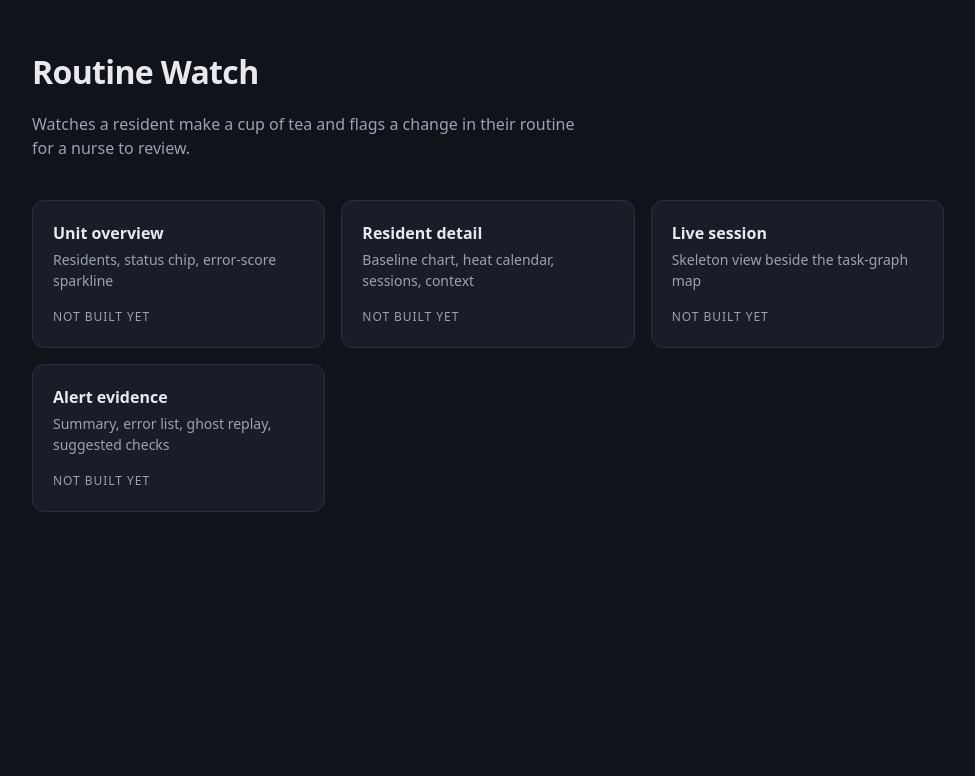
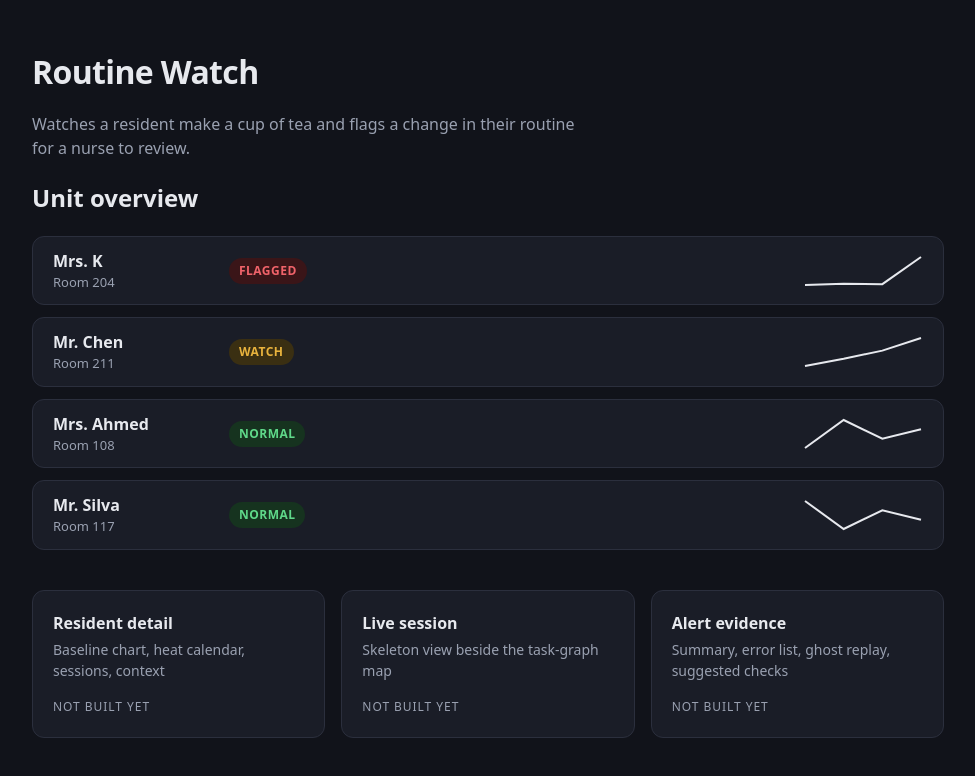
Before and after one commit to IanLeung12/routinely, a React (Vite) app in the folder web/: page / in a window 1280 px wide. Shown: the top 776 px of the page, without its empty margins (152-1127 px from the left). Built offline with nearby package versions, Linux system fonts and the light colour scheme; no server answers.

Commit message:
T013: dashboard unit overview screen
Resident list with status chip (normal/watch/flagged) and an SVG
sparkline of each resident's error score, flagged residents sorted
first. fetchResidents() hits GET /residents, falling back to
web/src/mock/residents.ts when the API is unreachable.

```diff
--- a/web/src/App.tsx
+++ b/web/src/App.tsx
@@ -1,6 +1,7 @@
-/** The four screens in SPEC section 9. Each one is a later task. */
+import { UnitOverview } from './overview/UnitOverview.tsx'
+
+/** Screens 2-4 of SPEC section 9. Each one is a later task. */
 const screens = [
-  { name: 'Unit overview', detail: 'Residents, status chip, error-score sparkline' },
   { name: 'Resident detail', detail: 'Baseline chart, heat calendar, sessions, context' },
   { name: 'Live session', detail: 'Skeleton view beside the task-graph map' },
   { name: 'Alert evidence', detail: 'Summary, error list, ghost replay, suggested checks' },
@@ -17,6 +18,11 @@ export default function App() {
         </p>
       </header>
 
+      <section>
+        <h2>Unit overview</h2>
+        <UnitOverview />
+      </section>
+
       <ul className="screens">
         {screens.map((screen) => (
           <li key={screen.name}>
--- a/web/src/index.css
+++ b/web/src/index.css
@@ -71,3 +71,73 @@ h1 {
   letter-spacing: 0.08em;
   color: var(--muted);
 }
+
+.muted {
+  color: var(--muted);
+}
+
+.resident-list {
+  display: flex;
+  flex-direction: column;
+  gap: 0.75rem;
+  margin: 1rem 0 2.5rem;
+  padding: 0;
+  list-style: none;
+}
+
+.resident-row {
+  display: flex;
+  align-items: center;
+  gap: 1rem;
+  padding: 0.75rem 1.25rem;
+  border: 1px solid var(--border);
+  border-radius: 0.75rem;
+  background: var(--panel);
+}
+
+.resident-identity {
+  display: flex;
+  flex-direction: column;
+  min-width: 10rem;
+}
+
+.resident-name {
+  font-weight: 600;
+}
+
+.resident-room {
+  font-size: 0.8125rem;
+  color: var(--muted);
+}
+
+.resident-row .status-chip {
+  flex-shrink: 0;
+}
+
+.resident-row svg {
+  margin-left: auto;
+}
+
+.status-chip {
+  padding: 0.25rem 0.625rem;
+  border-radius: 999px;
+  font-size: 0.75rem;
+  font-weight: 600;
+  text-transform: uppercase;
+  letter-spacing: 0.04em;
+}
+
+.status-chip--normal {
+  background: #16331f;
+  color: #5fd889;
+}
+
+.status-chip--watch {
+  background: #3a2f12;
+  color: #e8b33d;
+}
+
+.status-chip--flagged {
+  background: #3a1518;
+  color: #f0636a;
+}
--- /dev/null
+++ b/web/src/mock/residents.ts
@@ -0,0 +1,55 @@
+import type { ResidentSummary } from '../overview/types.ts'
+
+/** Shown when the API is unreachable, so the dashboard still has something to demo
+ * (SPEC section 8: most normal, one spike, one drift). Mirrors the shape of the demo
+ * residents the pipeline serves from `GET /residents`. */
+export const mockResidents: ResidentSummary[] = [
+  {
+    id: 'mrs-k',
+    name: 'Mrs. K',
+    room: '204',
+    status: 'flagged',
+    scores: [
+      { ts: '2025-12-29T09:00:00+00:00', score: 0.12 },
+      { ts: '2025-12-30T09:00:00+00:00', score: 0.15 },
+      { ts: '2025-12-31T09:00:00+00:00', score: 0.14 },
+      { ts: '2026-01-01T09:00:00+00:00', score: 0.78 },
+    ],
+  },
+  {
+    id: 'mr-chen',
+    name: 'Mr. Chen',
+    room: '211',
+    status: 'watch',
+    scores: [
+      { ts: '2025-12-29T09:00:00+00:00', score: 0.1 },
+      { ts: '2025-12-30T09:00:00+00:00', score: 0.18 },
+      { ts: '2025-12-31T09:00:00+00:00', score: 0.27 },
+      { ts: '2026-01-01T09:00:00+00:00', score: 0.41 },
+    ],
+  },
+  {
+    id: 'mrs-ahmed',
+    name: 'Mrs. Ahmed',
+    room: '108',
+    status: 'normal',
+    scores: [
+      { ts: '2025-12-29T09:00:00+00:00', score: 0.08 },
+      { ts: '2025-12-30T09:00:00+00:00', score: 0.11 },
+      { ts: '2025-12-31T09:00:00+00:00', score: 0.09 },
+      { ts: '2026-01-01T09:00:00+00:00', score: 0.1 },
+    ],
+  },
+  {
+    id: 'mr-silva',
+    name: 'Mr. Silva',
+    room: '117',
+    status: 'normal',
+    scores: [
+      { ts: '2025-12-29T09:00:00+00:00', score: 0.13 },
+      { ts: '2025-12-30T09:00:00+00:00', score: 0.1 },
+      { ts: '2025-12-31T09:00:00+00:00', score: 0.12 },
+      { ts: '2026-01-01T09:00:00+00:00', score: 0.11 },
+    ],
+  },
+]
--- /dev/null
+++ b/web/src/overview/Sparkline.tsx
@@ -0,0 +1,37 @@
+const WIDTH = 120
+const HEIGHT = 32
+const PADDING = 2
+
+/** Plain-SVG sparkline of a resident's error score over time (SPEC section 9). No
+ * chart library: this is a handful of points, not a reason to pull one in. */
+export function Sparkline({ scores }: { scores: { ts: string; score: number }[] }) {
+  if (scores.length === 0) {
+    return <svg width={WIDTH} height={HEIGHT} aria-hidden="true" />
+  }
+
+  const values = scores.map((point) => point.score)
+  const min = Math.min(...values)
+  const max = Math.max(...values)
+  const range = max - min || 1
+
+  const points = values.map((value, index) => {
+    const x =
+      values.length === 1
+        ? WIDTH / 2
+        : PADDING + (index / (values.length - 1)) * (WIDTH - 2 * PADDING)
+    const y = HEIGHT - PADDING - ((value - min) / range) * (HEIGHT - 2 * PADDING)
+    return `${x},${y}`
+  })
+
+  return (
+    <svg
+      width={WIDTH}
+      height={HEIGHT}
+      viewBox={`0 0 ${WIDTH} ${HEIGHT}`}
+      role="img"
+      aria-label={`error score trend, latest ${values[values.length - 1]}`}
+    >
+      <polyline points={points.join(' ')} fill="none" stroke="currentColor" strokeWidth={2} />
+    </svg>
+  )
+}
--- /dev/null
+++ b/web/src/overview/StatusChip.tsx
@@ -0,0 +1,13 @@
+import type { ResidentStatus } from './types.ts'
+
+const LABELS: Record<ResidentStatus, string> = {
+  normal: 'Normal',
+  watch: 'Watch',
+  flagged: 'Flagged',
+}
+
+/** Colour-coded status chip (SPEC section 9): a nurse should read it at a glance,
+ * no reading required beyond the colour and the word. */
+export function StatusChip({ status }: { status: ResidentStatus }) {
+  return <span className={`status-chip status-chip--${status}`}>{LABELS[status]}</span>
+}
--- /dev/null
+++ b/web/src/overview/UnitOverview.tsx
@@ -0,0 +1,48 @@
+import { useEffect, useState } from 'react'
+import { fetchResidents } from './api.ts'
+import { Sparkline } from './Sparkline.tsx'
+import { StatusChip } from './StatusChip.tsx'
+import type { ResidentSummary, ResidentStatus } from './types.ts'
+
+const STATUS_ORDER: Record<ResidentStatus, number> = { flagged: 0, watch: 1, normal: 2 }
+
+function sortResidents(residents: ResidentSummary[]): ResidentSummary[] {
+  return [...residents].sort((a, b) => STATUS_ORDER[a.status] - STATUS_ORDER[b.status])
+}
+
+/** Screen 1 (SPEC section 9): resident list with a status chip and an error-score
+ * sparkline, flagged residents first. Visual first; a nurse should read it in 10s. */
+export function UnitOverview() {
+  const [residents, setResidents] = useState<ResidentSummary[] | null>(null)
+
+  useEffect(() => {
+    let cancelled = false
+    fetchResidents().then((fetched) => {
+      if (!cancelled) {
+        setResidents(fetched)
+      }
+    })
+    return () => {
+      cancelled = true
+    }
+  }, [])
+
+  if (residents === null) {
+    return <p className="muted">Loading residents…</p>
+  }
+
+  return (
+    <ul className="resident-list">
+      {sortResidents(residents).map((resident) => (
+        <li key={resident.id} className="resident-row">
+          <div className="resident-identity">
+            <span className="resident-name">{resident.name}</span>
+            <span className="resident-room">Room {resident.room}</span>
+          </div>
+          <StatusChip status={resident.status} />
+          <Sparkline scores={resident.scores} />
+        </li>
+      ))}
+    </ul>
+  )
+}
--- /dev/null
+++ b/web/src/overview/api.ts
@@ -0,0 +1,17 @@
+import { apiUrl } from '../config.ts'
+import { mockResidents } from '../mock/residents.ts'
+import type { ResidentSummary } from './types.ts'
+
+/** Unit overview data (SPEC section 9). Falls back to the mock residents so the
+ * dashboard still has something to show when the pipeline API isn't reachable. */
+export async function fetchResidents(): Promise<ResidentSummary[]> {
+  try {
+    const response = await fetch(`${apiUrl}/residents`)
+    if (!response.ok) {
+      return mockResidents
+    }
+    return (await response.json()) as ResidentSummary[]
+  } catch {
+    return mockResidents
+  }
+}
--- /dev/null
+++ b/web/src/overview/types.ts
@@ -0,0 +1,10 @@
+/** Unit overview (SPEC section 9): one row per resident, same shape as T012's `GET /residents`. */
+export type ResidentStatus = 'normal' | 'watch' | 'flagged'
+
+export type ResidentSummary = {
+  id: string
+  name: string
+  room: string
+  status: ResidentStatus
+  scores: { ts: string; score: number }[]
+}
```
Also changed, not shown: 1 other file (tests, documents, lock files or other folders).
